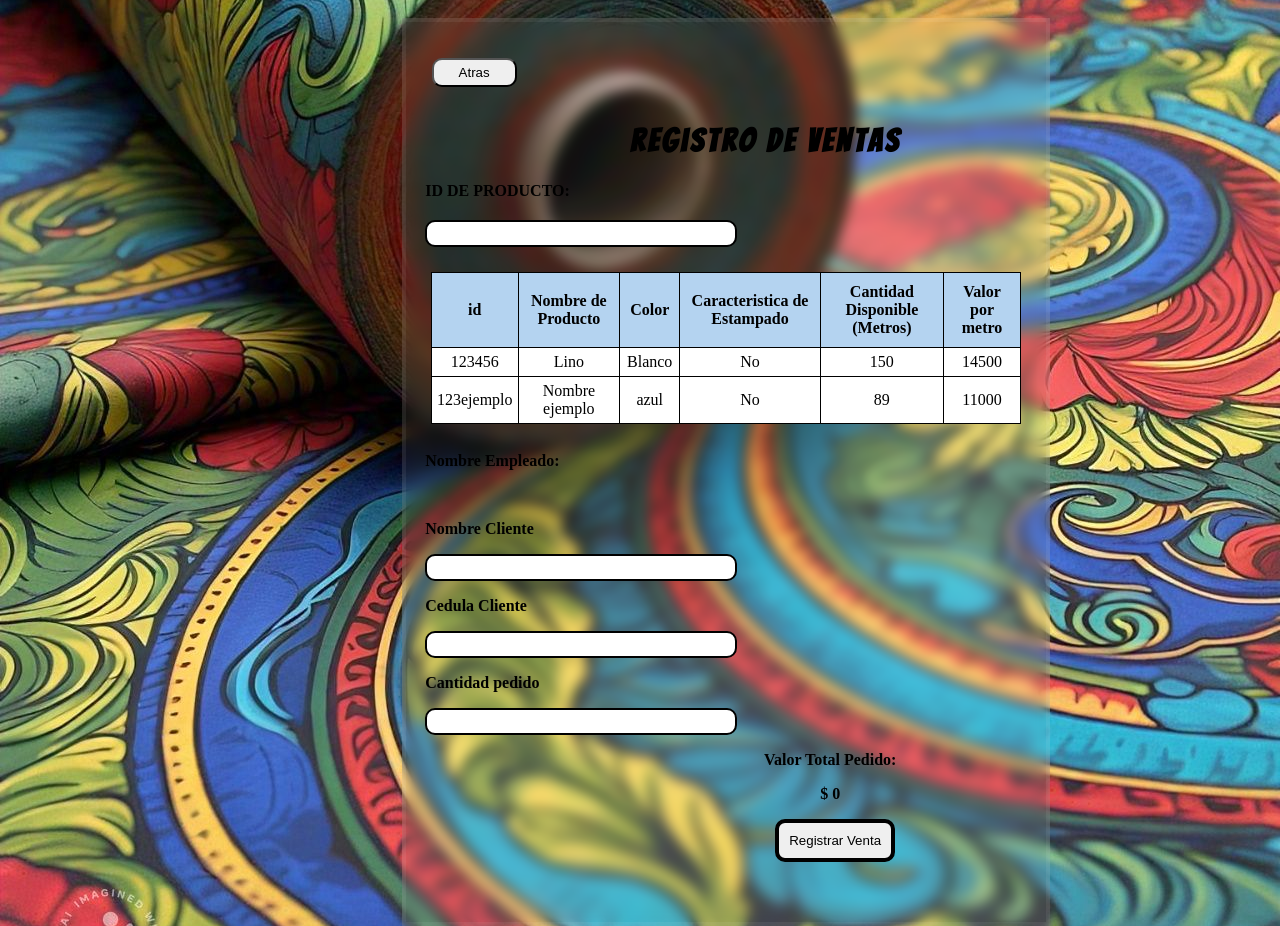
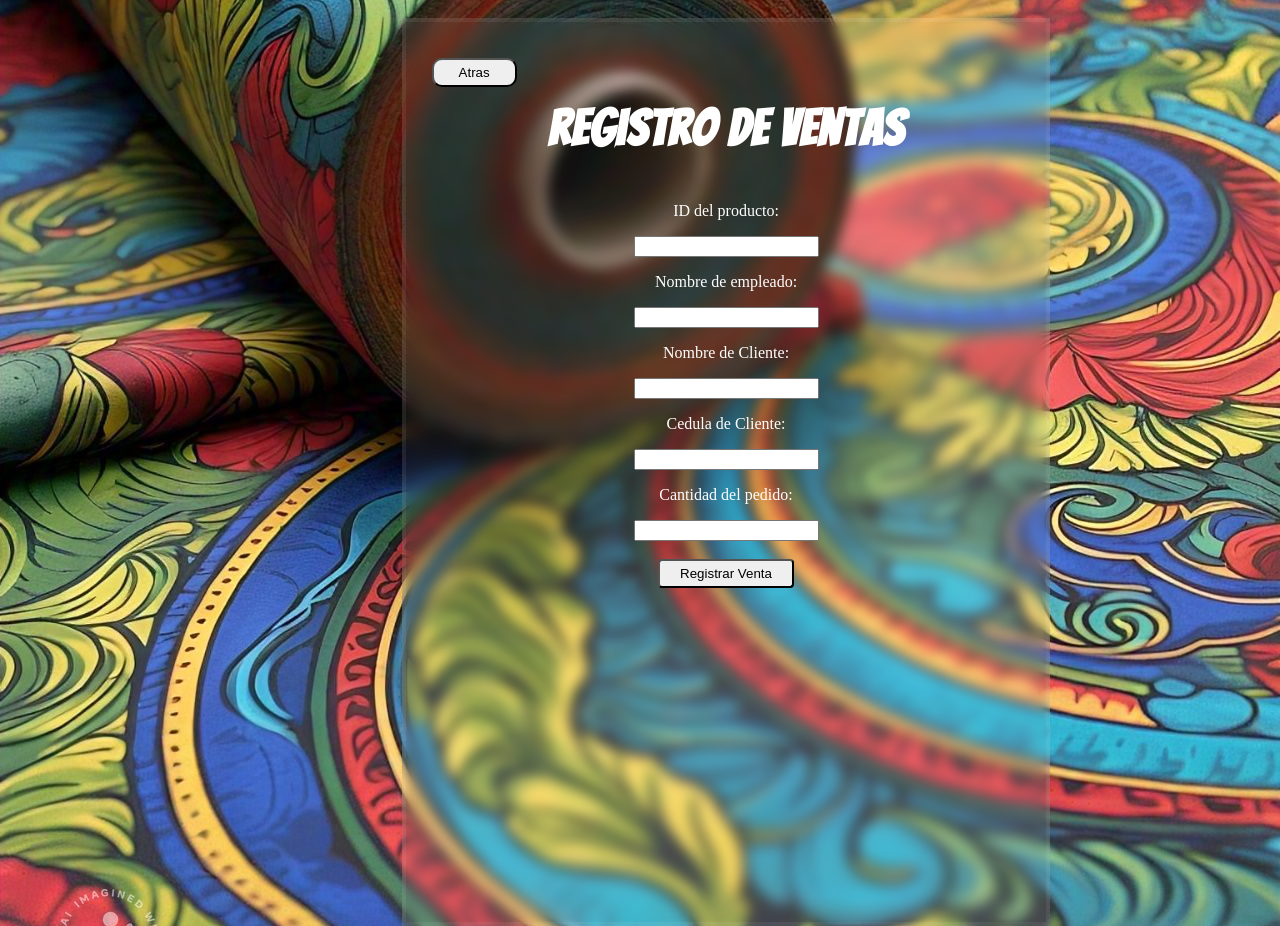
Before and after one commit to Diegopat03/Programa-SVST, a PHP site: page /HTML/Empleado/RegistroVentas.php in a window 1280 px wide. Run offline with PHP 8.4, Linux system fonts and the light colour scheme.

Commit message:
inventario y venta

```diff
--- a/CSS/Empleado/Consultaordensurtido.css
+++ b/CSS/Empleado/Consultaordensurtido.css
@@ -1,7 +1,7 @@
 @import url('https://fonts.googleapis.com/css2?family=Bangers&display=swap');
 
 body{
-    background-image: url(/imagenes/MenuEmp.jpg);
+    background-image: url(MenuEmp.jpg);
     background-repeat: no-repeat;
     background-size: cover;
     background-position: center;
--- a/CSS/Empleado/RegVentas.css
+++ b/CSS/Empleado/RegVentas.css
@@ -1,7 +1,7 @@
 @import url('https://fonts.googleapis.com/css2?family=Bangers&display=swap');
 
 body{
-    background-image: url(/imagenes/MenuEmp.jpg);
+    background-image: url(MenuEmp.jpg);
     background-repeat: no-repeat;
     background-size: cover;
     background-position: center;
@@ -10,6 +10,15 @@ body{
     position: relative;
     display: flex;
 }
+
+.Botonatras{
+    position: relative;
+    left: 4%;
+    top: 4%;
+    padding: 5px 25px;
+    border-radius: 10px;
+}
+
 
 .bventa{
     width: 50%;
@@ -22,89 +31,34 @@ body{
 
 }
 
-h1{
+
+h2{
+    text-align: center;
     font-family: "Bangers", system-ui;
-    position: absolute; left: 35%;
-    position: absolute; top: 9%;
-    letter-spacing: 3px;
+    color: white;
+    letter-spacing: 1px;
+    padding-top: 8%;
+    font-size: 50px;
+    margin: auto;
+    margin-bottom: 2%;
 
 }
 
-.Busqueda{
-    position: absolute; top: 22%;
-    position: absolute; left: 3%;
-    width: 300px;
-    border: 2px solid black;
-    padding: 4px;
-    border-radius: 10px;
+.Formventa{
+    position: relative;
+    margin: auto;
+    text-align: center;
+
 }
 
-.idproducto{
-    position: absolute; top: 16%;
-    position: absolute; left: 3%;
-    font-weight: bold;
+.Formventa p{
+    color: white;
 }
 
-.Botonatras{
-    position: relative;
-    left: 4%;
-    top: 4%;
-    padding: 5px 25px;
-    border-radius: 10px;
+
+.btonventa{
+
+    padding: 5px 20px;
+    border-radius: 4px;
+
 }
-
-Table{
-    background-color: rgb(255, 255, 255);
-    position: absolute; top: 25%;
-    margin: 25px;
-    padding: 10px;
-    border: 1px solid black;
-    border-collapse: collapse;
-}
-
-th{
-    border: 1px solid black;
-    border-collapse: collapse;
-    padding: 10px;
-    background-color:rgb(180, 211, 240);
-}
-
-td{
-    border: 1px solid black;
-    border-collapse: collapse;
-    padding: 5px;
-}
-
-tr{
-    text-align: center;
-}
-
-.Texto{
-    position: absolute; top: 46%;
-    margin-left: 3%;
-    width: 300px;
-    font-weight: bold;
-}
-
-.Cajatext{
-    width: 300px;
-    border: 2px solid black;
-    padding: 4px;
-    border-radius: 10px;
-}
-
-.Totalpedido{
-    text-align: center;
-    position: relative;
-    left: 85%;
-    right: 85%;
-}
-
-.RegistrarV{
-    position: relative;
-    left: 350px;
-    right: 350px;
-    padding: 10px;
-    border-radius: 10px;
-    border: 4px solid black;
-}
--- a/CSS/Empleado/menuempleado.css
+++ b/CSS/Empleado/menuempleado.css
@@ -13,7 +13,7 @@ h1{
 
 
 body{
-    background-image: url(/imagenes/MenuEmp.jpg);
+    background-image: url(MenuEmp.jpg);
     background-repeat: no-repeat;
     background-size: cover;
 }
--- a/HTML/Empleado/ConsultaordenSurtido.php
+++ b/HTML/Empleado/ConsultaordenSurtido.php
@@ -4,7 +4,7 @@
     <meta charset="UTF-8">
     <meta name="viewport" content="width=device-width, initial-scale=1.0">
     <title>ConsOrdenSurtido</title>
-    <link rel="stylesheet" href="/CSS/Empleado/Consultaordensurtido.css">
+    <link rel="stylesheet" href="/pagina_sena/CSS/Empleado/Consultaordensurtido.css">
 </head>
 <body>
 
--- a/HTML/Empleado/MENUempleado.php
+++ b/HTML/Empleado/MENUempleado.php
@@ -5,6 +5,7 @@
     <meta name="viewport" content="width=device-width, initial-scale=1.0">
     <title>Menu Empleado</title>
     <link rel="stylesheet" href="/pagina_sena/CSS/Empleado/menuempleado.css">
+
 </head>
 <body>
 
--- a/HTML/Empleado/RegistroVentas.php
+++ b/HTML/Empleado/RegistroVentas.php
@@ -1,3 +1,14 @@
+<?php
+
+$conexion = new mysqli("localhost", "root","", "svst12");
+if ($conexion->connect_error) {
+    die("Conexión fallida: " . $conexion->connect_error);
+}
+
+?>
+
+
+
 <!DOCTYPE html>
 <html lang="es">
 <head>
@@ -13,58 +24,30 @@
         <button class="Botonatras" type="button">Atras</button>
         </a>
 
-        <h1>Registro de Ventas</h1>
+        <h2>Registro de ventas</h2>
+        <br>
 
-        <p class="idproducto">ID DE PRODUCTO:</p>
+        <form action="" method="POST" class="Formventa">
 
-        <input class="Busqueda" type="text">
+            <p>ID del producto: </p>
+            <input type="text" name="ID_producto">
+            <p>Nombre de empleado: </p>
+            <input type="text" name="Nombre_empleado">
+            <p>Nombre de Cliente: </p>
+            <input type="text" name="Nombre_cliente">
+            <p>Cedula de Cliente: </p>
+            <input type="text" name="Cedula_cliente">
+            <p>Cantidad del pedido: </p>
+            <input type="number" name="Cantidad">
+            <br>
+            <br>
 
-        <table>
-            <tr>
-                <th>id</th>
-                <th>Nombre de Producto</th>
-                <th>Color</th>
-                <th>Caracteristica de Estampado</th>
-                <th>Cantidad Disponible (Metros)</th>
-                <th>Valor por metro</th>
-            </tr>
-            <tr>
-                <td>123456</td>
-                <td>Lino</td>
-                <td>Blanco</td>
-                <td>No</td>
-                <td>150</td>
-                <td>14500</td>
-            </tr>
-            <tr>
-                <td>123ejemplo</td>
-                <td>Nombre ejemplo</td>
-                <td>azul</td>
-                <td>No</td>
-                <td>89</td>
-                <td>11000</td>
-            </tr>
-        </table><br>
+            <input class="btonventa" type="submit" value="Registrar Venta">
 
-        <div class="Texto">
-        <p>Nombre Empleado:</p><br>
 
-        <p>Nombre Cliente</p>
-        <input class="Cajatext" type="text">
+        </form>
 
-        <p>Cedula Cliente</p>
-        <input class="Cajatext" type="text">
 
-        <p>Cantidad pedido</p>
-        <input class="Cajatext" type="text">
-
-        <p class="Totalpedido">Valor Total Pedido: </p>
-
-        <p class="Totalpedido">$ 0</p>
-
-        <input class="RegistrarV" type="submit" value="Registrar Venta">
-
-        </div>
 
     </div>
 
```
Also changed, not shown: CSS/Empleado/Consultainv.css (+62 -41 lines), HTML/Empleado/Consultadeinventario.php (+54 -49 lines), CSS/Empleado/MenuEmp.jpg (renamed from imagenes/MenuEmp.jpg), imagenes/52TRE3A-269_1-1.jpg (added).
